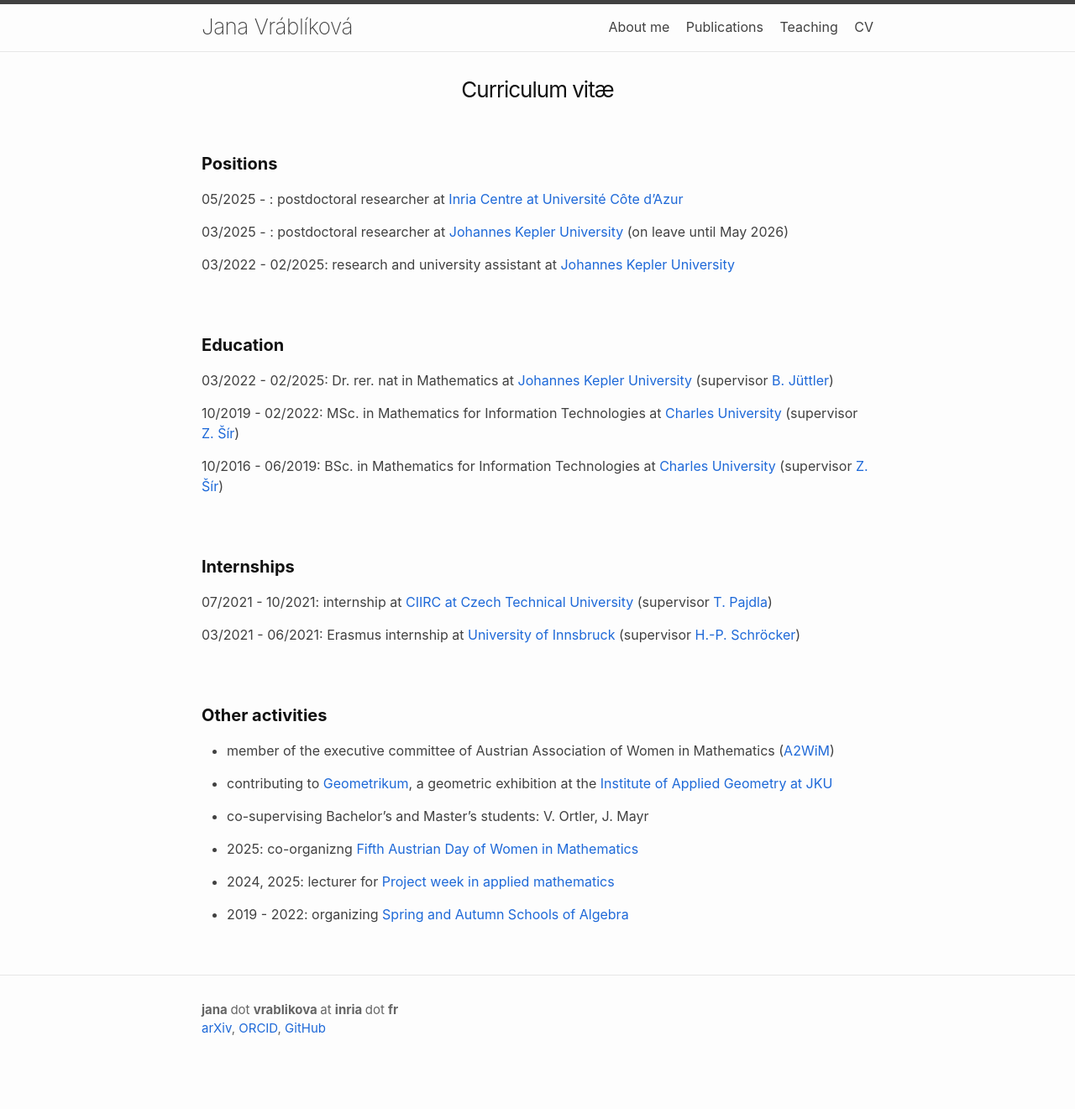
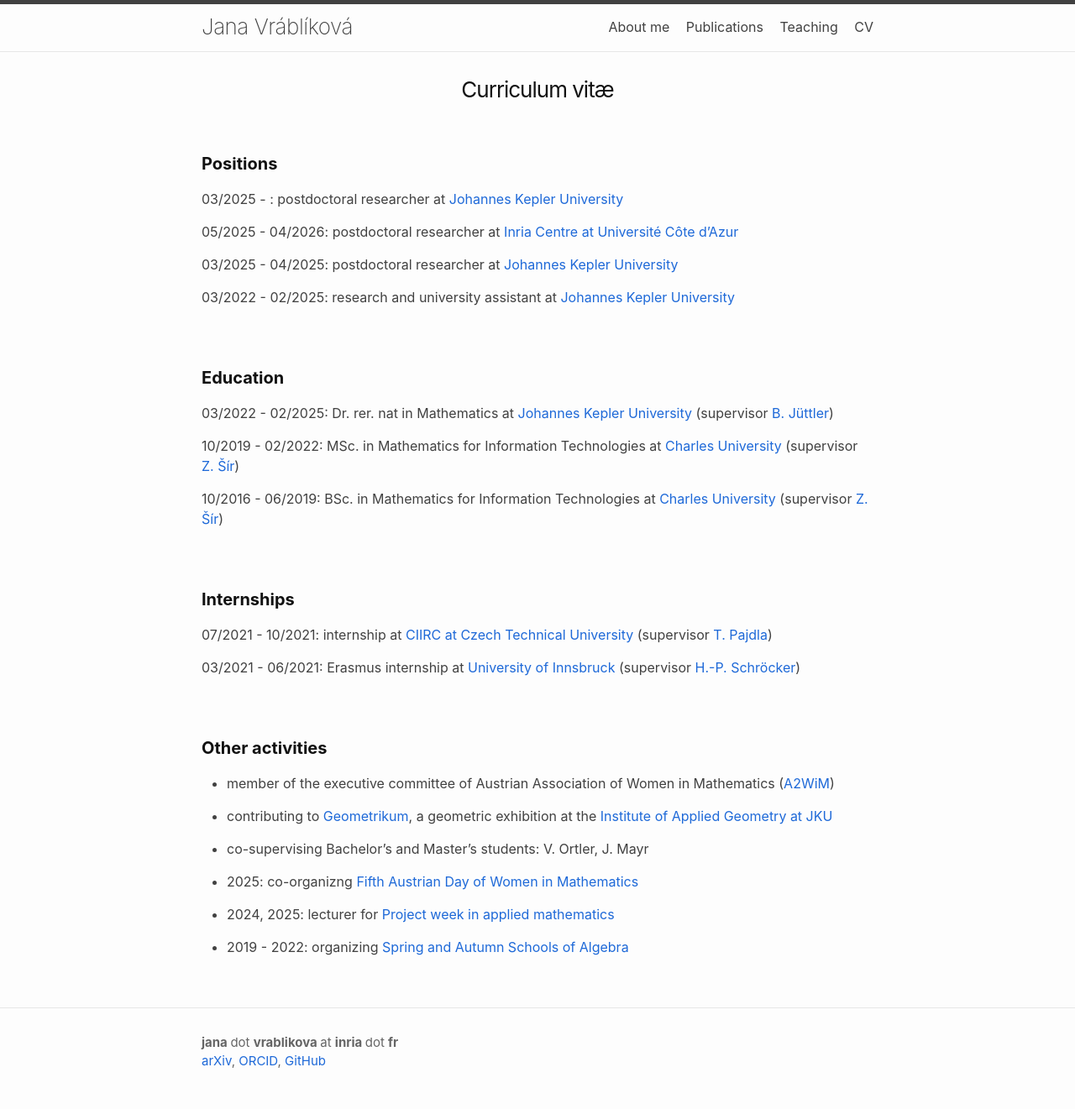
Before and after one commit to JanaVrablikova/janavrablikova.github.io, a Jekyll site: the page built from 03cv.markdown, in a window 1280 px wide. Shown: the whole page at 84% size. Built offline with Jekyll 4.4.1, drawn with Linux system fonts in a browser that asks for light colours; nearby versions of some CDN libraries; before the commit the page ends 1282 px from its top, so only the background shows below that.

Commit message:
Update 03cv.markdown

```diff
--- a/03cv.markdown
+++ b/03cv.markdown
@@ -7,9 +7,11 @@ longname: Curriculum vitæ
 
 #### **Positions**
 
-05/2025 - : postdoctoral researcher at [Inria Centre at Université Côte d’Azur](https://www.inria.fr/en/inria-centre-universite-cote-azur)
+03/2025 - : postdoctoral researcher at [Johannes Kepler University](https://www.jku.at/)
 
-03/2025 - : postdoctoral researcher at [Johannes Kepler University](https://www.jku.at/) (on leave until May 2026)
+05/2025 - 04/2026: postdoctoral researcher at [Inria Centre at Université Côte d’Azur](https://www.inria.fr/en/inria-centre-universite-cote-azur)
+
+03/2025 - 04/2025: postdoctoral researcher at [Johannes Kepler University](https://www.jku.at/)
 
 03/2022 - 02/2025: research and university assistant at [Johannes Kepler University](https://www.jku.at/)
 
```
